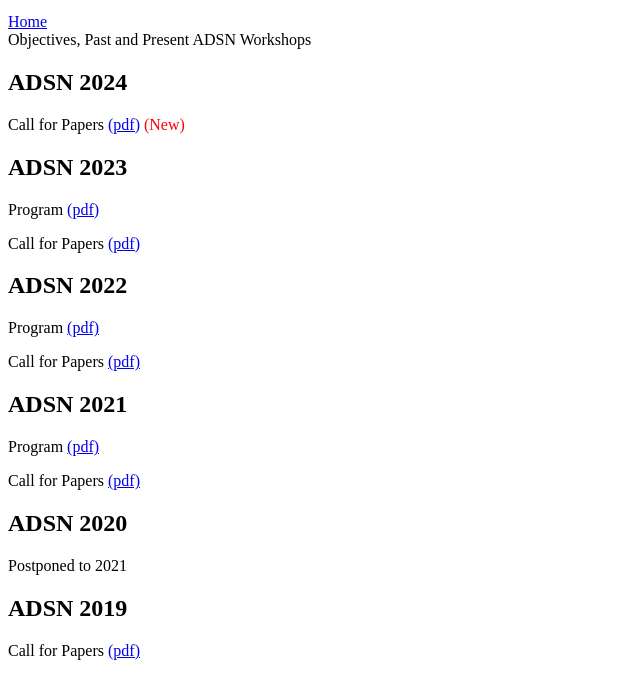
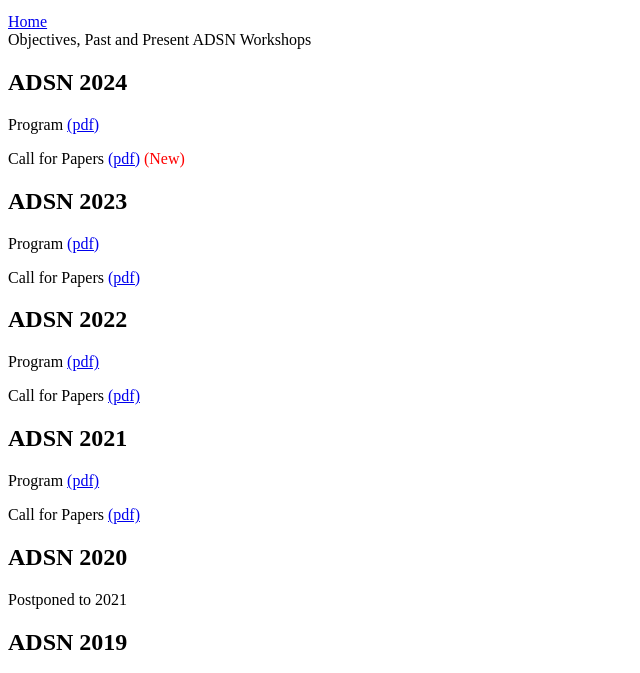
Before and after one commit to adsn-workshop/adsn-workshop.github.io, a plain HTML site: page adsn-index.html in a window 1280 px wide. Shown: the part 101-774 px from the top of the page, without its empty margins (0-640 px from the left). Drawn offline with Linux system fonts and the light colour scheme.

Commit message:
Add files to show ADSN2024 Program

```diff
--- a/adsn-index.html
+++ b/adsn-index.html
@@ -22,7 +22,9 @@ Objectives, Past and Present ADSN Workshops
 
 <h2>ADSN 2024</h2>
 
-  <p>Call for Papers <a target="main" href="CallforPapers-ADSN2024v2.pdf">(pdf)</a> <span class="emph">(New)</span>
+<p>Program <a target="main" href="ADSN2024Program.pdf">(pdf)</a>
+
+  <p>Call for Papers <a target="main" href="CallforPapers-ADSN2024.pdf">(pdf)</a> <span class="emph">(New)</span>
 
 <h2>ADSN 2023</h2>
 
```
Also changed, not shown: index.html (+2 -1 lines), 2 other files.
